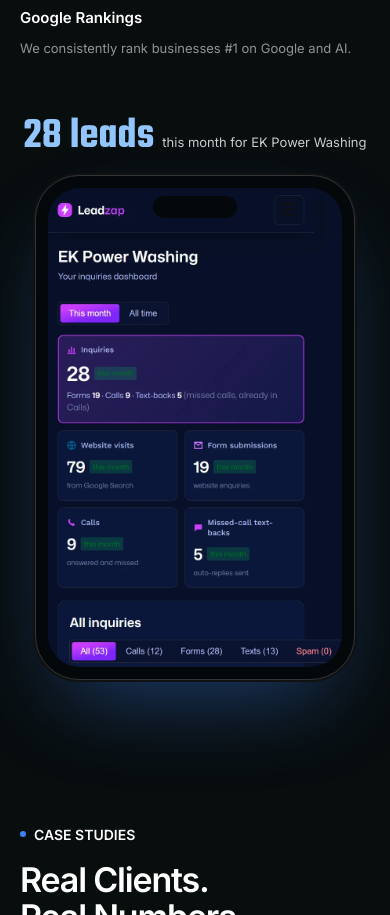
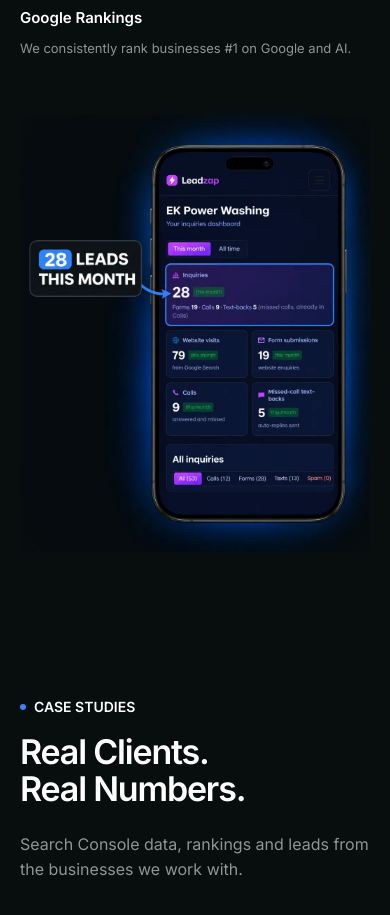
Before and after one commit to Conwon99/CodaPixel, an Astro site: page / in a window 390 px wide. Shown: the part 3584-4499 px from the top of the page. Built offline with nearby package versions, Linux system fonts and the light colour scheme; Astro itself is replaced by a stand-in of ours.

Commit message:
Leadzap section: AI-annotated phone mockup (28 leads this month)
Co-Authored-By: Claude Opus 5.5 <noreply@anthropic.com>
Claude-Session: https://claude.ai/code/session_01EmyruV6DBsMiN97cjSEyHb

```diff
--- a/src/components/site/Section.astro
+++ b/src/components/site/Section.astro
@@ -39,16 +39,8 @@ const top3 = s.clients.slice(0, 3);
           <div class="cx-stat"><b>#1</b><strong>Google Rankings</strong><p>We consistently rank businesses #1 on Google and AI.</p></div>
         </div>
       </div>
-      <figure class="cx-phone-wrap" aria-label="Leadzap dashboard for EK Power Washing on a phone, showing 28 enquiries this month">
-        <div class="cx-phone">
-          <div class="cx-phone-notch" aria-hidden="true"></div>
-          <img src="/brand/leadzap-ek-dashboard.webp" alt="Leadzap dashboard for EK Power Washing: 28 inquiries this month, 19 forms and 9 calls" width="750" height="1222" loading="lazy" />
-        </div>
-        <figcaption class="cx-anno">
-          <b>28 leads</b>
-          <span>this month for EK Power Washing</span>
-          <svg class="cx-anno-line" viewBox="0 0 120 40" aria-hidden="true"><path d="M2 6 C 50 6, 80 30, 116 34" fill="none" stroke="#93c5fd" stroke-width="2" stroke-dasharray="4 4"/><circle cx="116" cy="34" r="4" fill="#93c5fd"/></svg>
-        </figcaption>
+      <figure class="cx-lzimg">
+        <img src="/brand/leadzap-phone-annotated.webp" alt="Leadzap dashboard for EK Power Washing on a phone, annotated: 28 leads this month" width="1000" height="1250" loading="lazy" />
       </figure>
     </div>
   </section>
--- a/src/styles/site.css
+++ b/src/styles/site.css
@@ -310,3 +310,6 @@ html{scroll-padding-top:84px}
 @media(max-width:1100px){.cx-phone-wrap{padding-left:0;align-items:center}}
 .cx-anno{top:calc(12px + (100% - 24px) * .335)}
 .cx-anno-line{top:-6px}
+.cx-lzimg{margin:0;display:flex;justify-content:center}
+.cx-lzimg img{width:100%;max-width:560px;height:auto;display:block}
+.cx-lzimg img{-webkit-mask-image:radial-gradient(ellipse 72% 72% at 50% 50%,#000 80%,transparent 100%);mask-image:radial-gradient(ellipse 72% 72% at 50% 50%,#000 80%,transparent 100%)}
```
Also changed, not shown: public/brand/leadzap-ek-dashboard.webp (deleted), public/brand/leadzap-phone-annotated.webp (added).
